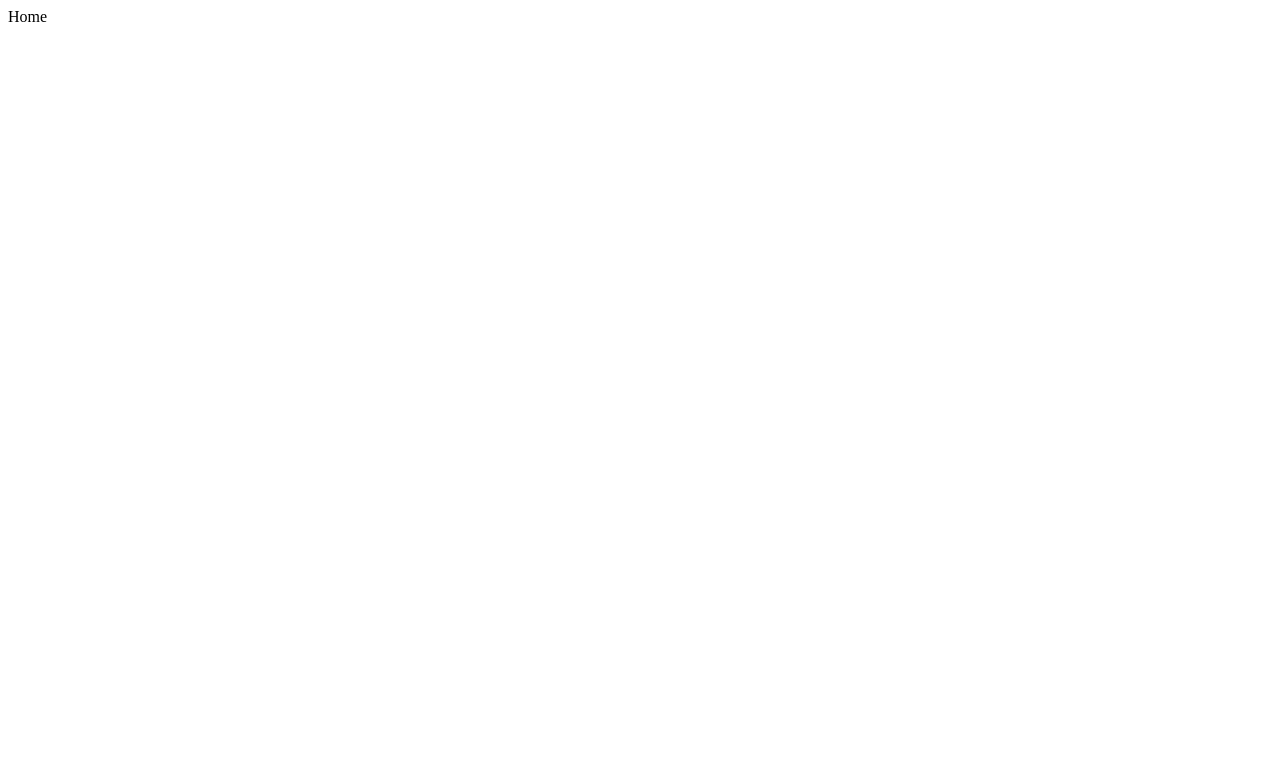
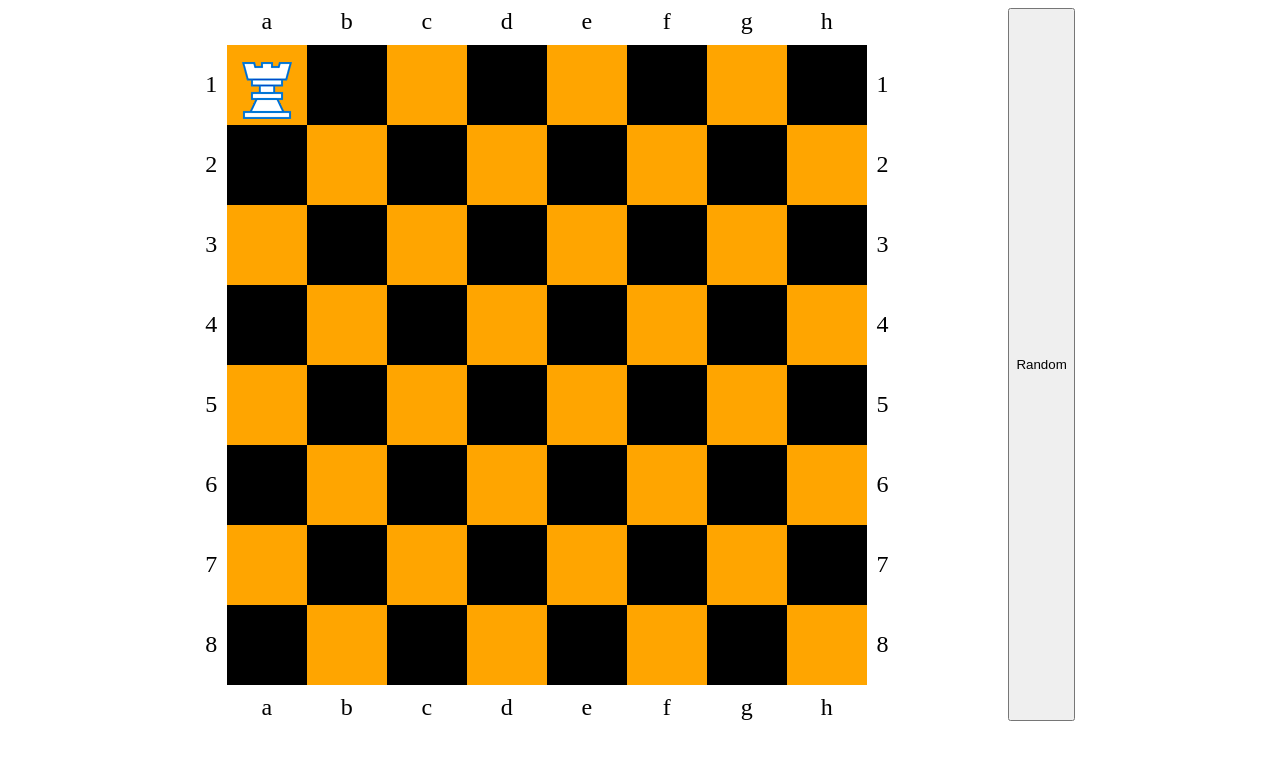
Before and after one commit to Kostya-Snov/chess, a Next.js app in the folder chess-client/: page / in a window 1280 px wide. Shown: the top 760 px of the page. Built offline with nearby package versions, Linux system fonts and the light colour scheme.

Commit message:
Implement the chessboard.

```diff
--- /dev/null
+++ b/chess-client/app/_/Chess.module.scss
@@ -0,0 +1,143 @@
+$_signatureMargin: var(--signatureMargin);
+$_cellSize: var(--cellSize);
+
+$_size: 8;
+$_firstCellNumber: 2;
+$_pieceZIndex: 2;
+
+
+.board {
+    --cellSize: min(80px, 4rem);
+    --signatureMargin: 0.4rem;
+
+    display: grid;
+    grid-template-rows: max-content repeat($_size, $_cellSize) max-content;
+    grid-template-columns: max-content repeat($_size, $_cellSize) max-content;
+}
+
+
+.signature {
+    place-self: center;
+}
+
+.rightSignature {
+    margin-left: $_signatureMargin;
+
+    @for $i from 0 to $_size {
+        :nth-child(#{$i + 1} of &) {
+            grid-area: #{$_firstCellNumber + $i} / #{$_firstCellNumber + $_size};
+        }
+    }
+}
+
+.topSignature {
+    margin-bottom: $_signatureMargin;
+
+    @for $i from 0 to $_size {
+        :nth-child(#{$i + 1} of &) {
+            grid-area: #{$_firstCellNumber - 1} / #{$_firstCellNumber + $i};
+        }
+    }
+}
+
+.leftSignature {
+    margin-right: $_signatureMargin;
+
+    @for $i from 0 to $_size {
+        :nth-child(#{$i + 1} of &) {
+            grid-area: #{$_firstCellNumber + $i} / #{$_firstCellNumber - 1};
+        }
+    }
+}
+
+.bottomSignature {
+    margin-top: $_signatureMargin;
+
+    @for $i from 0 to $_size {
+        :nth-child(#{$i + 1} of &) {
+            grid-area: #{$_firstCellNumber + $_size} / #{$_firstCellNumber + $i};
+        }
+    }
+}
+
+
+.cell {
+    @for $x from 0 to $_size {
+        @for $y from 0 to $_size {
+            :nth-child(#{$y * $_size + $x + 1} of &) {
+                grid-area: #{$_firstCellNumber + $y} / #{$_firstCellNumber + $x};
+            }
+        }
+    }
+
+    display: flex;
+    justify-content: center;
+    align-items: center;
+}
+
+.white {
+    background-color: orange;
+}
+
+.black {
+    background-color: black;
+}
+
+
+.piece {
+    grid-area: #{$_firstCellNumber} / #{$_firstCellNumber};
+    position: relative;
+    z-index: $_pieceZIndex;
+    width: 100%;
+    height: 100%;
+
+    transition: transform 500ms, filter 250ms;
+
+    &:hover {
+        filter: drop-shadow(0 0 1rem crimson);
+    }
+
+    &.active {
+        filter: drop-shadow(0 0 1rem green);
+    }
+
+    @for $x from 0 through $_size {
+        @for $y from 0 through $_size {
+            &#{$x}_#{$y} {
+                transform: translate(calc($x * $_cellSize), calc($y * $_cellSize));
+            }
+        }
+    }
+}
+
+
+.sign {
+    width: 50%;
+    height: 50%;
+    border-radius: 50%;
+
+    transition: background-color 250ms;
+
+    &:not(.none) {
+        $backgroundColor: var(--backgroundColor);
+
+        position: relative;
+        z-index: $_pieceZIndex + 1;
+
+        &:not(:hover) {
+            background-color: rgb(from $backgroundColor r g b / 0.5);
+        }
+
+        &:hover {
+            background-color: rgb(from $backgroundColor r g b / 1);
+        }
+    }
+
+    &.none {
+        background-color: transparent;
+    }
+}
+
+.movement {
+    --backgroundColor: lightsteelblue;
+}
--- /dev/null
+++ b/chess-client/app/_/Chess.tsx
@@ -0,0 +1,112 @@
+"use client";
+
+import { type FC, useEffect, useState } from "react";
+import Image from "next/image";
+import { createArray } from "@/utils/createArray";
+import classes from "./Chess.module.scss";
+import whiteRookImage from "./images/whiteRook.png";
+
+
+const enum Constants {
+    BoardSize = 8,
+    BoardLength = BoardSize ** 2,
+    ACharCode = 97
+}
+
+
+const createSignatures = (position: string, getText: (index: number) => string) => createArray(
+    Constants.BoardSize,
+    i => (
+        <div
+            key={i}
+            className={
+                classes["signature"]
+                + " " + classes[position + "Signature"]
+            }
+        >
+            {getText(i)}
+        </div>
+    )
+);
+const getFileSignatureText = (index: number) => String.fromCharCode(Constants.ACharCode + index);
+const topSignatures = createSignatures("top", getFileSignatureText);
+const bottomSignatures = createSignatures("bottom", getFileSignatureText);
+const getRankSignatureText = (index: number) => (index + 1).toString();
+const leftSignatures = createSignatures("left", getRankSignatureText);
+const rightSignatures = createSignatures("right", getRankSignatureText);
+
+export const Chess: FC = () => {
+    const [[x, y], setPosition] = useState<[number, number]>([0, 0]);
+    const [isActive, setIsActive] = useState(false);
+
+    useEffect(() => {
+        const listener = (event: KeyboardEvent) => {
+            if (event.key === "Escape") {
+                setIsActive(false);
+            }
+        }
+        addEventListener("keyup", listener);
+        return () => removeEventListener("keyup", listener);
+    }, []);
+
+
+    return (
+        <>
+            <div className={classes["board"]}>
+                {topSignatures}
+                {bottomSignatures}
+                {leftSignatures}
+                {rightSignatures}
+                {createArray(Constants.BoardLength, i => (
+                    <div
+                        key={i}
+                        className={
+                            classes["cell"]
+                            + " " + classes[
+                                (
+                                    Math.floor(i / Constants.BoardSize) + i % Constants.BoardSize
+                                ) % 2 === 0
+                                    ? "white"
+                                    : "black"
+                                ]
+                        }
+                    >
+                        <div className={
+                            classes["sign"]
+                            + " " + classes[
+                                isActive
+                                    ? "movement"
+                                    : "none"
+                                ]
+                        }/>
+                    </div>
+                ))}
+
+                <Image
+                    className={
+                        classes["piece"]
+                        + (
+                            isActive
+                                ? " " + classes["active"]
+                                : ""
+                        )
+                        + " " + classes["piece" + x + "_" + y]
+                    }
+                    src={whiteRookImage}
+                    alt="whiteRook"
+                    onClick={() => setIsActive(true)}
+                />
+            </div>
+
+            <button
+                style={{ marginLeft: "5rem" }}
+                onClick={() => setPosition([
+                    Math.floor(Math.random() * 8),
+                    Math.floor(Math.random() * 8)
+                ])}
+            >
+                Random
+            </button>
+        </>
+    );
+}
--- /dev/null
+++ b/chess-client/app/_/layout.scss
@@ -0,0 +1,3 @@
+:root {
+    font-size: 150%;
+}
--- /dev/null
+++ b/chess-client/app/_/page.module.scss
@@ -0,0 +1,4 @@
+.container {
+    display: flex;
+    justify-content: center;
+}
--- a/chess-client/app/layout.tsx
+++ b/chess-client/app/layout.tsx
@@ -1,5 +1,6 @@
 import type { Metadata } from "next";
 import type { FC, ReactNode } from "react";
+import "./_/layout.scss";
 
 
 export const metadata: Metadata = {
--- a/chess-client/app/page.tsx
+++ b/chess-client/app/page.tsx
@@ -1,7 +1,13 @@
 import type { FC } from "react";
+import { Chess } from "./_/Chess";
+import classes from "./_/page.module.scss";
 
 
-const RootPage: FC = () => "Home";
+const RootPage: FC = () => (
+    <div className={classes["container"]}>
+        <Chess/>
+    </div>
+);
 
 
 export default RootPage;
--- /dev/null
+++ b/chess-client/utils/createArray.ts
@@ -0,0 +1,2 @@
+export const createArray = <T>(length: number, map: (index: number) => T): T[] =>
+    Array.from({ length }, (_, i) => map(i));
```
Also changed, not shown: chess-client/app/_/images/whiteRook.png (added).
